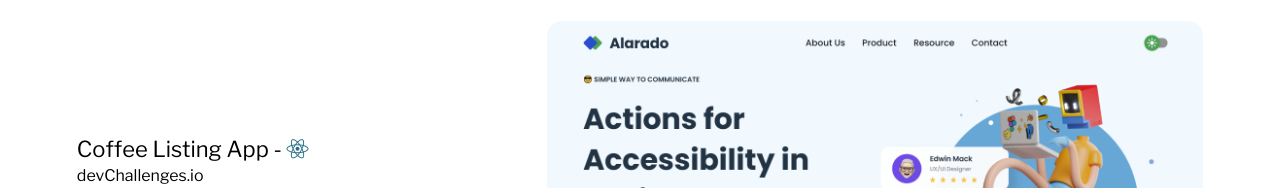
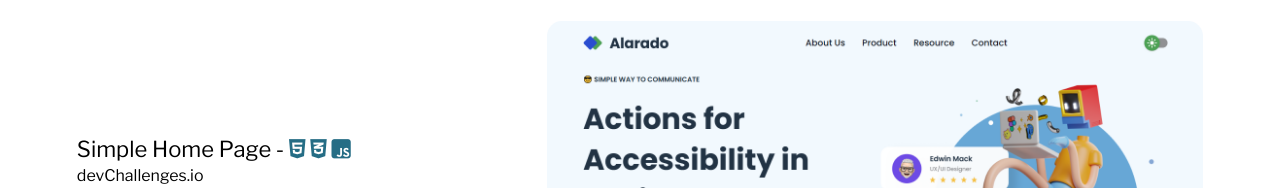
Before and after one commit to ulisesrojas70/Portafolio, a plain HTML site: page index.html in a window 1280 px wide. Shown: the part 2520-2708 px from the top of the page. Drawn offline with nearby package versions, Linux system fonts and the light colour scheme.

Commit message:
Se cambiaron los iconos de la segunda experiencia profecional ademas del nombre

```diff
--- a/index.html
+++ b/index.html
@@ -197,8 +197,10 @@
 
                 <ul class="experiencia__profesional--descripcion">
                     <li class="lista__experiencia-profesional--titulo">
-                        Coffee Listing App -
-                        <i class="fa-brands fa-react" style="color: #256d85;"></i>
+                        Simple Home Page -
+                        <i class="fa-brands fa-html5" style="color: #256d85;"></i>
+                        <i class="fa-brands fa-css3-alt" style="color: #256d85;"></i>
+                        <i class="fa-brands fa-square-js" style="color: #256d85;"></i>
                     </li>
                     <li class="lista__experiencia-profesional--subtitulo">devChallenges.io</li>
                     <li class="lista__experiencia-profesional--buttons">
```
